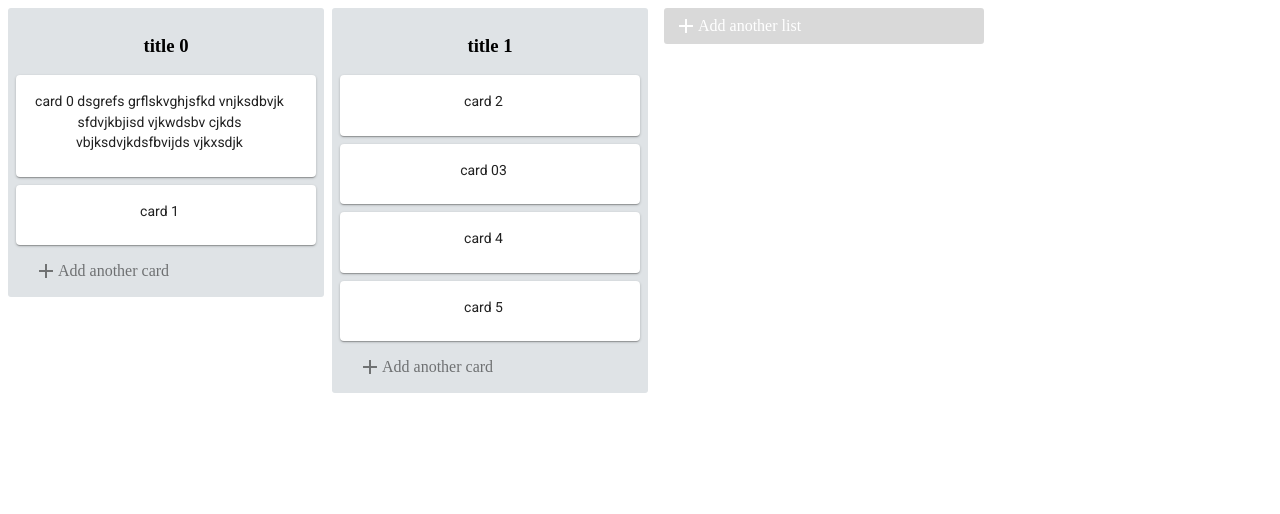
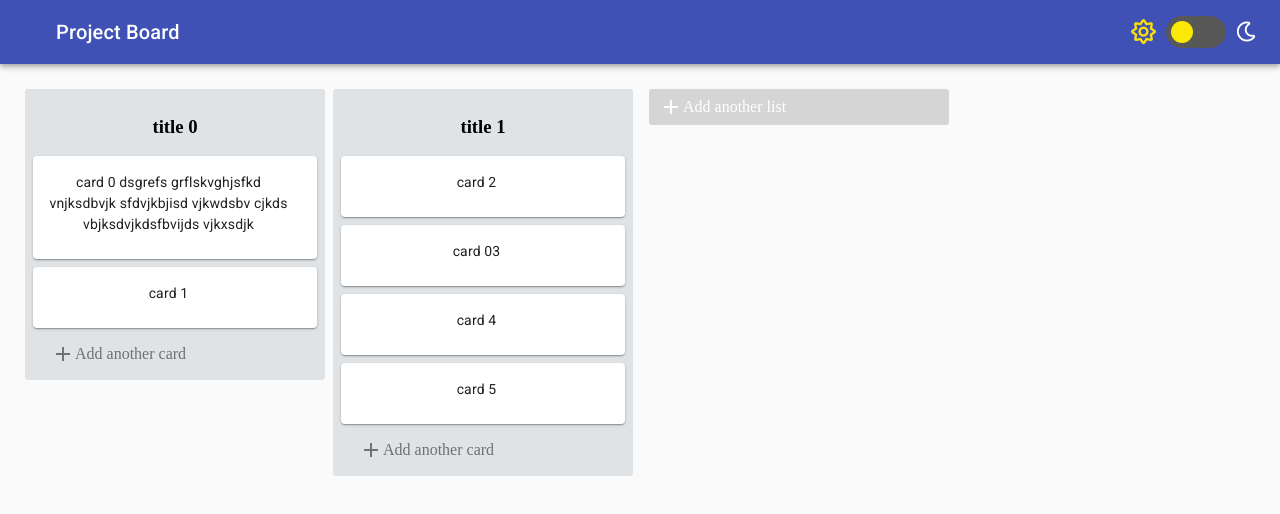
Before and after one commit to sudonitesh/project-board, a React (Create React App) app: page / in a window 1280 px wide. Shown: the top 514 px of the page. Built offline with nearby package versions, Linux system fonts and the light colour scheme.

Commit message:
UI improvement

```diff
--- a/package.json
+++ b/package.json
@@ -12,6 +12,7 @@
     "react-redux": "^7.0.3",
     "react-router-dom": "^5.0.0",
     "react-scripts": "3.0.1",
+    "react-switch": "^5.0.0",
     "react-textarea-autosize": "^7.1.0",
     "redux": "^4.0.1",
     "redux-thunk": "^2.3.0",
--- a/public/index.html
+++ b/public/index.html
@@ -19,6 +19,7 @@
       work correctly both with client-side routing and a non-root public URL.
       Learn how to configure a non-root public URL by running `npm run build`.
     -->
+    <link rel="stylesheet" href="https://use.fontawesome.com/releases/v5.8.2/css/all.css" integrity="sha384-oS3vJWv+0UjzBfQzYUhtDYW+Pj2yciDJxpsK1OYPAYjqT085Qq/1cq5FLXAZQ7Ay" crossorigin="anonymous">
     <link
       rel="stylesheet"
       href="https://fonts.googleapis.com/css?family=Roboto:300,400,500"
--- /dev/null
+++ b/src/components/App.css
@@ -0,0 +1,4 @@
+body {
+  padding: 10px;
+  margin: -10px -10px 10px -10px !important;
+}
--- a/src/components/App.js
+++ b/src/components/App.js
@@ -6,14 +6,99 @@ import { DragDropContext, Droppable } from 'react-beautiful-dnd'
 import styled from 'styled-components'
 import { sort } from '../actions'
 
+import AppBar from '@material-ui/core/AppBar'
+import Toolbar from '@material-ui/core/Toolbar'
+import Typography from '@material-ui/core/Typography'
+import IconButton from '@material-ui/core/IconButton'
+
+import { MuiThemeProvider, createMuiTheme } from '@material-ui/core/styles'
+import { CssBaseline } from '@material-ui/core'
+import Switch from 'react-switch'
+
+require('./App.css')
+
 const ListsContainer = styled.div`
   display: flex;
   flex-direction: row;
 `
 
+const styles = {
+  root: {
+    flexGrow: 1
+  },
+  grow: {
+    flexGrow: 1
+  },
+  menuButton: {
+    marginLeft: -12,
+    marginRight: 20
+  }
+}
+
 // TODO: Fix performance issue
+let theme = createMuiTheme({
+  palette: {
+    // type: this.typeOfTheme
+    type: 'dark'
+    // type: this.state.ThemeChecked ? 'dark' : 'light'
+  },
+  typography: { useNextVariants: true }
+})
+class App extends PureComponent {
+  state = {
+    ThemeChecked: false,
+    theme: createMuiTheme({
+      palette: { type: 'light' },
+      typography: { useNextVariants: true }
+    }),
+    sunIcon: {
+      color: '#fadf0f',
+      fontSize: "25px"
+    },
+    moonIcon: {
+      color: '#fff',
+      fontSize: "20px",
+      color: "#fff"
+    }
+  }
 
-class App extends PureComponent {
+  handleThemeChange = () => {
+    this.setState({ ThemeChecked: !this.state.ThemeChecked }, () => {
+      console.log(this.state)
+      if (this.state.ThemeChecked) {
+        this.setState({
+          theme: createMuiTheme({
+            palette: { type: 'dark' },
+            typography: { useNextVariants: true }
+          }),
+          sunIcon: {
+            color: '#fff',
+            fontSize: "20px"
+          },
+          moonIcon: {
+            color: '#fadf0f',
+            fontSize: "25px"
+          }
+        })
+      } else {
+        this.setState({
+          theme: createMuiTheme({
+            palette: { type: 'light' },
+            typography: { useNextVariants: true }
+          }),
+          sunIcon: {
+            color: '#fadf0f',
+            fontSize: "25px"
+          },
+          moonIcon: {
+            color: '#fff',
+            fontSize: "20px"
+          }
+        })
+      }
+    })
+  }
+
   onDragEnd = result => {
     const { destination, source, draggableId, type } = result
 
@@ -36,10 +121,45 @@ class App extends PureComponent {
   render() {
     const { lists } = this.props
     return (
+      <MuiThemeProvider theme={this.state.theme}>
+        <CssBaseline />
+        <div>
+          <AppBar position="static" style={{ marginBottom: '10px' }}>
+            <Toolbar>
+              <IconButton
+                style={styles.menuButton}
+                color="inherit"
+                aria-label="Menu"
+              />
+              <Typography variant="h6" color="inherit" style={styles.grow}>
+                Project Board
+              </Typography>
+              <span style={{marginRight: "10px"}}><i style={this.state.sunIcon} class="far fa-sun"></i></span>
+              <Switch
+                onChange={this.handleThemeChange}
+                checked={this.state.ThemeChecked}
+                handleDiameter={22}
+                offColor="#585858" // fadf0f
+                onColor="#585858"  // 545DBC
+                offHandleColor="#fce903" // 3F51B5
+                onHandleColor="#fce903"  // 272727
+                height={32}
+                width={60}
+                uncheckedIcon={false}
+                checkedIcon={false}
+              />
+              <span style={{marginLeft: "10px"}}><i style={this.state.moonIcon} class="far fa-moon"></i></span>
+            </Toolbar>
+          </AppBar>
           <DragDropContext onDragEnd={this.onDragEnd}>
-        <Droppable droppableId="all-lists" direction="horizontal" type="list">
+            <Droppable
+              droppableId="all-lists"
+              direction="horizontal"
+              type="list"
+            >
               {provided => (
                 <ListsContainer
+                  style={{ margin: '25px' }}
                   {...provided.droppableProps}
                   ref={provided.innerRef}
                 >
@@ -58,6 +178,8 @@ class App extends PureComponent {
               )}
             </Droppable>
           </DragDropContext>
+        </div>
+      </MuiThemeProvider>
     )
   }
 }
--- a/src/components/ProjectCard.js
+++ b/src/components/ProjectCard.js
@@ -30,7 +30,6 @@ const ProjectCard = React.memo(({ text, id, listID, index, dispatch }) => {
     }
     &:active {
       box-shadow: none!important;
-      background-color: white;
     }
   `
   const StyledTypography = styled(Typography)`
@@ -51,7 +50,6 @@ const ProjectCard = React.memo(({ text, id, listID, index, dispatch }) => {
     }
     &:hover {
       opacity: 0.8;
-      color: #191970;
     }
   `
 
--- a/src/components/ProjectForm.js
+++ b/src/components/ProjectForm.js
@@ -39,7 +39,7 @@ const ProjectForm = React.memo(
       ? 'Enter list title...'
       : 'Enter a title for this card...'
     return (
-      <Container>
+      <Container style={{minWidth: "300px"}}>
         <StyledCard>
           <StyledTextArea
             placeholder={placeholder}
--- a/src/components/ProjectOpenForm.js
+++ b/src/components/ProjectOpenForm.js
@@ -14,7 +14,7 @@ const ProjectOpenForm = ({ list, children, onClick }) => {
     border-radius: 3px;
     height: 36px;
     margin-left: 8px;
-    width: 300px;
+    min-width: 300px;
     padding-left: 10px;
     padding-right: 10px;
     opacity: ${buttonTextOpacity};
```
Also changed, not shown: src/bulb.svg (added), 1 other file (tests, documents, lock files or other folders). Lines whose indentation alone changed are shown as unchanged.
